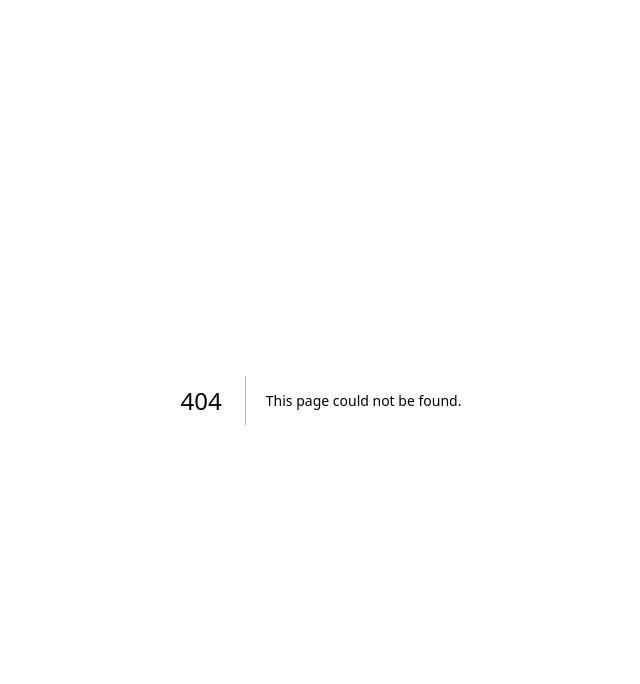
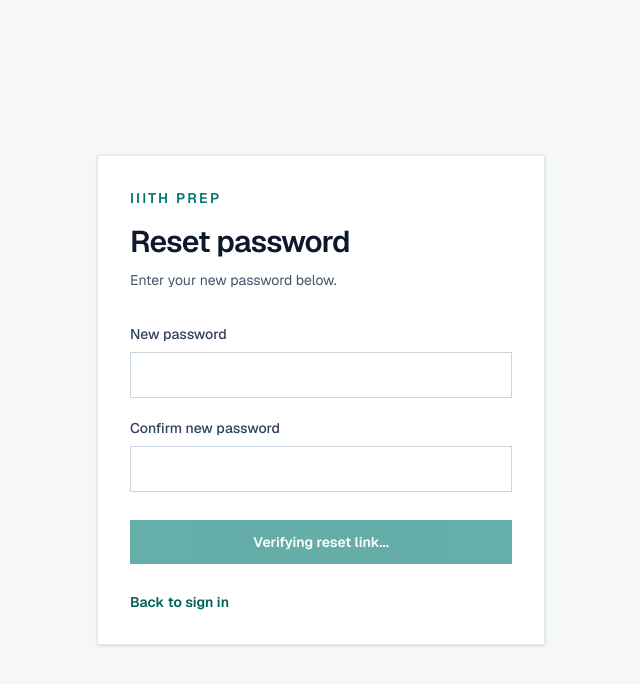
Before and after one commit to yagnamekala2005/iiith-entrance-platform, a Next.js app: page /update-password in a window 1280 px wide. Before the commit this address had no page. Shown: the top 684 px of the page, without its empty margins (319-959 px from the left). Built offline with nearby package versions, Linux system fonts and the light colour scheme; no server answers.

Commit message:
Add password update page for recovery links

```diff
--- /dev/null
+++ b/src/app/update-password/page.tsx
@@ -0,0 +1,130 @@
+"use client";
+
+import Link from "next/link";
+import { FormEvent, useEffect, useState } from "react";
+import { createClient } from "@/lib/supabase/client";
+
+export default function UpdatePasswordPage() {
+  const [password, setPassword] = useState("");
+  const [confirmPassword, setConfirmPassword] = useState("");
+  const [message, setMessage] = useState("");
+  const [loading, setLoading] = useState(false);
+  const [ready, setReady] = useState(false);
+
+  useEffect(() => {
+    const supabase = createClient();
+
+    const {
+      data: { subscription },
+    } = supabase.auth.onAuthStateChange((event) => {
+      if (event === "PASSWORD_RECOVERY" || event === "SIGNED_IN") {
+        setReady(true);
+      }
+    });
+
+    supabase.auth.getSession().then(({ data: { session } }) => {
+      if (session) setReady(true);
+    });
+
+    return () => subscription.unsubscribe();
+  }, []);
+
+  async function handleSubmit(event: FormEvent<HTMLFormElement>) {
+    event.preventDefault();
+
+    if (password.length < 6) {
+      setMessage("Password must be at least 6 characters.");
+      return;
+    }
+
+    if (password !== confirmPassword) {
+      setMessage("Passwords do not match.");
+      return;
+    }
+
+    setLoading(true);
+    setMessage("");
+
+    const supabase = createClient();
+    const { error } = await supabase.auth.updateUser({
+      password,
+    });
+
+    setLoading(false);
+
+    if (error) {
+      setMessage(error.message);
+      return;
+    }
+
+    setMessage("Password updated successfully. You can now sign in with your new password.");
+    setPassword("");
+    setConfirmPassword("");
+
+    window.setTimeout(() => {
+      window.location.href = "/login";
+    }, 1500);
+  }
+
+  return (
+    <main className="flex min-h-screen items-center justify-center px-6 py-12">
+      <form className="w-full max-w-md border border-slate-200 bg-white p-8 shadow-sm" onSubmit={handleSubmit}>
+        <p className="text-sm font-semibold uppercase tracking-[0.16em] text-teal-700">IIITH Prep</p>
+        <h1 className="mt-4 text-3xl font-semibold tracking-tight text-slate-900">Reset password</h1>
+        <p className="mt-2 text-sm leading-6 text-slate-600">
+          Enter your new password below.
+        </p>
+
+        <label className="mt-8 block text-sm font-medium text-slate-700" htmlFor="password">
+          New password
+        </label>
+        <input
+          className="mt-2 w-full border border-slate-300 px-3 py-2.5 outline-none focus:border-teal-700"
+          id="password"
+          name="password"
+          autoComplete="new-password"
+          minLength={6}
+          onChange={(event) => setPassword(event.target.value)}
+          required
+          type="password"
+          value={password}
+        />
+
+        <label className="mt-5 block text-sm font-medium text-slate-700" htmlFor="confirm-password">
+          Confirm new password
+        </label>
+        <input
+          className="mt-2 w-full border border-slate-300 px-3 py-2.5 outline-none focus:border-teal-700"
+          id="confirm-password"
+          name="confirm-password"
+          autoComplete="new-password"
+          minLength={6}
+          onChange={(event) => setConfirmPassword(event.target.value)}
+          required
+          type="password"
+          value={confirmPassword}
+        />
+
+        <button
+          className="mt-7 w-full bg-teal-700 px-4 py-3 text-sm font-semibold text-white hover:bg-teal-800 disabled:opacity-60"
+          disabled={loading || !ready}
+          type="submit"
+        >
+          {loading ? "Updating password..." : ready ? "Update password" : "Verifying reset link..."}
+        </button>
+
+        {message && (
+          <p className="mt-4 text-sm text-slate-600" role="status">
+            {message}
+          </p>
+        )}
+
+        <p className="mt-7 text-sm text-slate-600">
+          <Link className="font-semibold text-teal-800" href="/login">
+            Back to sign in
+          </Link>
+        </p>
+      </form>
+    </main>
+  );
+}
```
